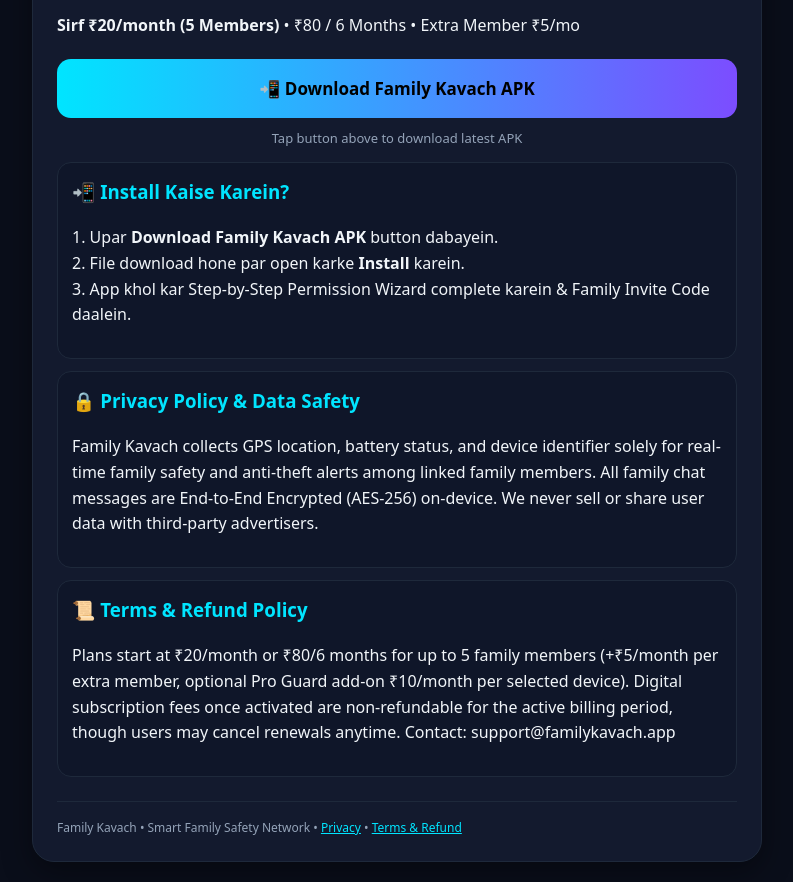
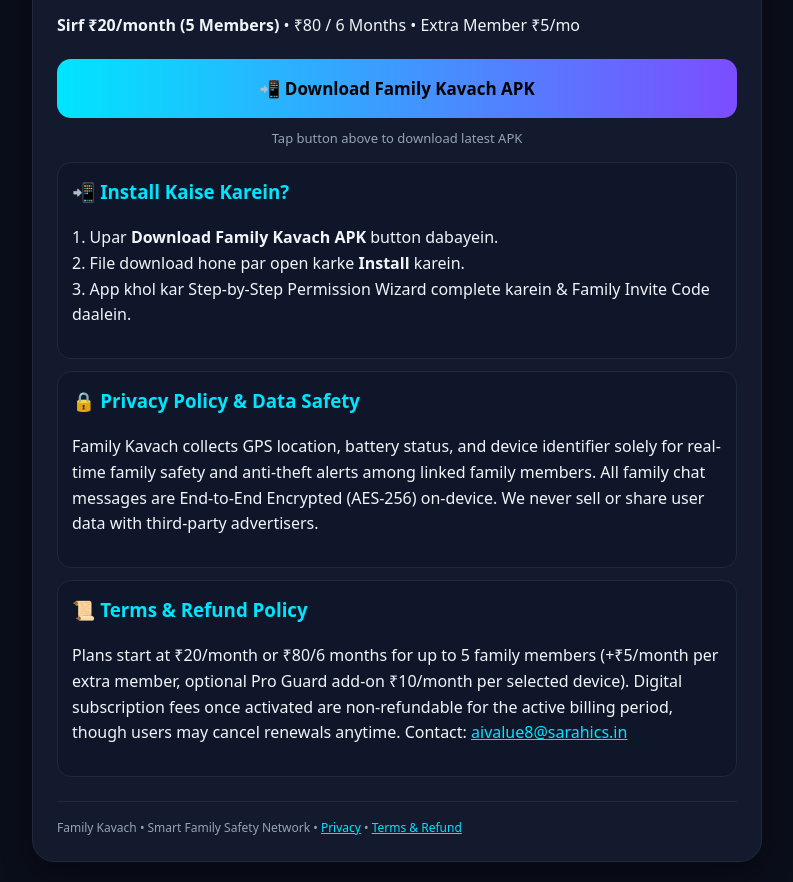
Before and after one commit to eyeqom-blip/kavach-releases, a plain HTML site: page index.html in a window 1280 px wide. Shown: the part 197-1079 px from the top of the page, without its empty margins (243-1036 px from the left). Drawn offline with Linux system fonts and the light colour scheme; no server answers.

Commit message:
Add helpdesk aivalue8@sarahics.in

```diff
--- a/index.html
+++ b/index.html
@@ -41,7 +41,7 @@
 
     <div class="card" id="terms">
       <h3>📜 Terms &amp; Refund Policy</h3>
-      <p>Plans start at ₹20/month or ₹80/6 months for up to 5 family members (+₹5/month per extra member, optional Pro Guard add-on ₹10/month per selected device). Digital subscription fees once activated are non-refundable for the active billing period, though users may cancel renewals anytime. Contact: support@familykavach.app</p>
+      <p>Plans start at ₹20/month or ₹80/6 months for up to 5 family members (+₹5/month per extra member, optional Pro Guard add-on ₹10/month per selected device). Digital subscription fees once activated are non-refundable for the active billing period, though users may cancel renewals anytime. Contact: <a href="mailto:aivalue8@sarahics.in" style="color:#00e5ff">aivalue8@sarahics.in</a></p>
     </div>
 
     <div class="footer">
```
